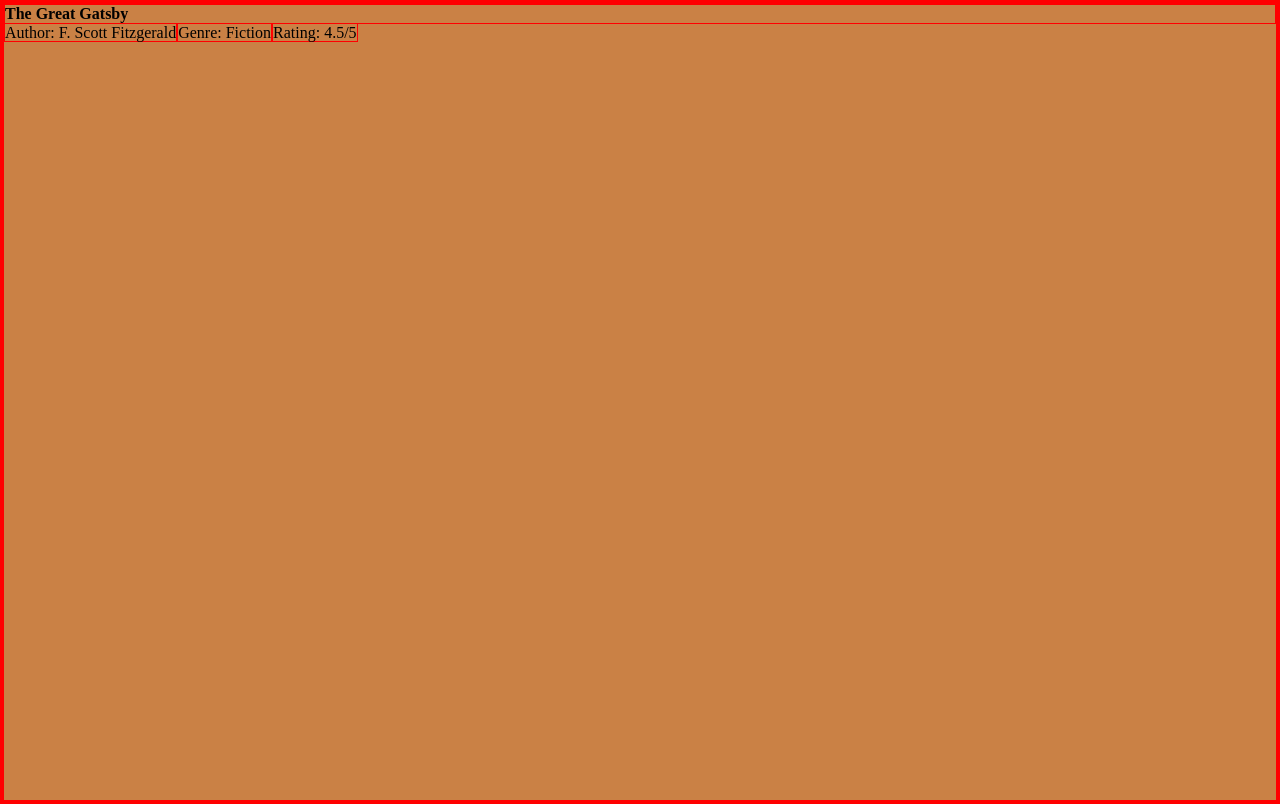
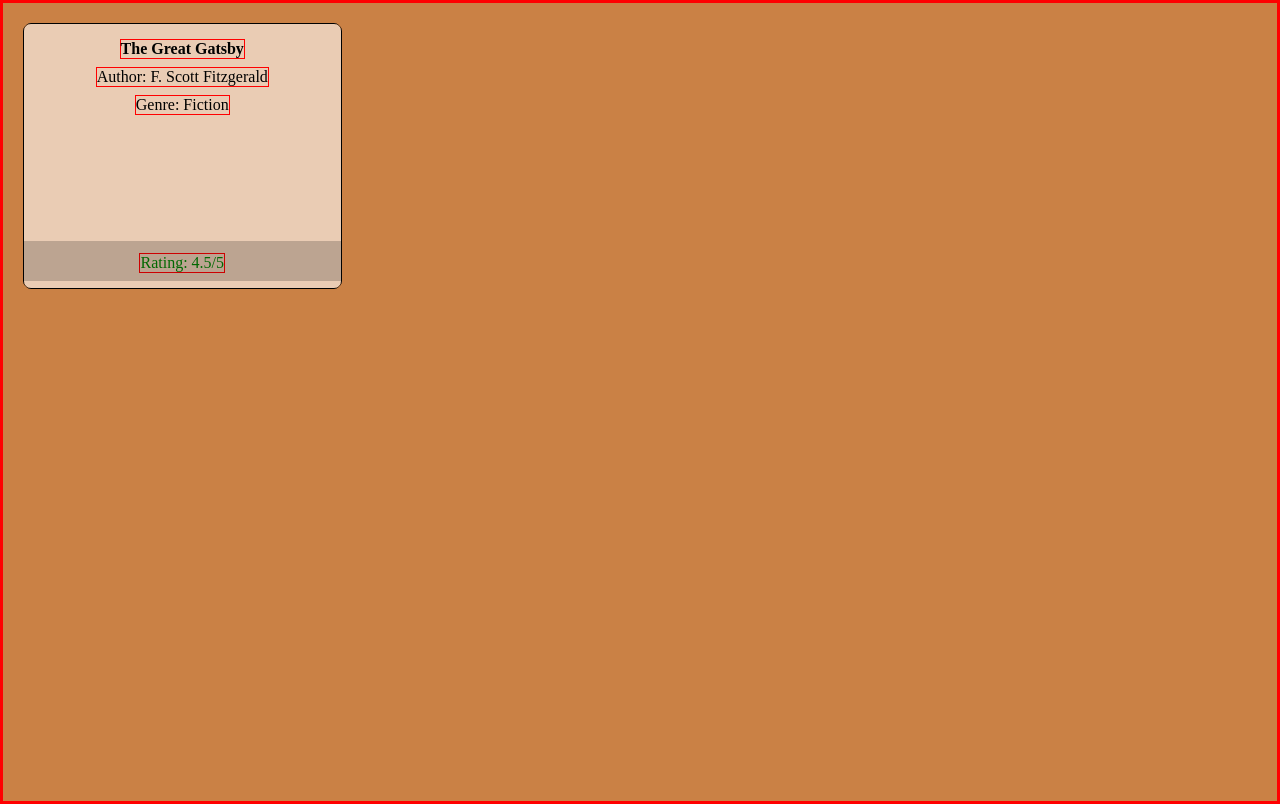
Before and after one commit to 1ars1an/odin-library, a plain HTML site: page index.html in a window 1280 px wide. Drawn offline with Linux system fonts and the light colour scheme.

Commit message:
Add card style

```diff
--- a/style.css
+++ b/style.css
@@ -1,3 +1,7 @@
+:root {
+    --CARD_COLOR: #FFFFFF;
+}
+
 * {
     margin: 0;
     padding: 0;
@@ -7,8 +11,55 @@
 
 .container {
     display: grid;
-    grid-template-columns: repeat(auto-fit, minmax(200px, 1fr));
-    grid-template-rows: repeat(auto-fit, minmax(200px, 1fr));
+    grid-template-columns: repeat(auto-fill, minmax(300px, 1fr));
+    grid-template-rows: repeat(auto-fill, minmax(200px, 1fr));
     background-color: rgba(202, 129, 69, 1);
+
     height: 100vh;
+    color: #000000;
+
+    position: relative;
+    z-index: 0;
 }
+
+.card {
+    border-radius:8px;
+
+    border: 1px solid black;
+    background-color: var(--CARD_COLOR);
+
+    display: flex;
+    flex-direction: column;
+    justify-content: center;
+    align-items: center;
+    gap: 8px;
+
+    position: relative;
+    top: 20px;
+    left: 20px;
+    z-index: 1;
+}
+
+.card::before {
+    content: "";
+    position: absolute;
+    z-index: -1;
+    width: 100%;
+    height: 100%;
+    background-color: rgba(202, 129, 69, 0.4);
+}
+
+.card::after {
+    content: "";
+    position: absolute;
+    z-index: 2;
+    top: 217px;
+    width: 100%;
+    height: 40px;
+    background-color: rgba(7, 7, 7, 0.2);
+}
+
+.card span:last-child {
+    margin-top: 130px;
+    color: green;
+}
```
